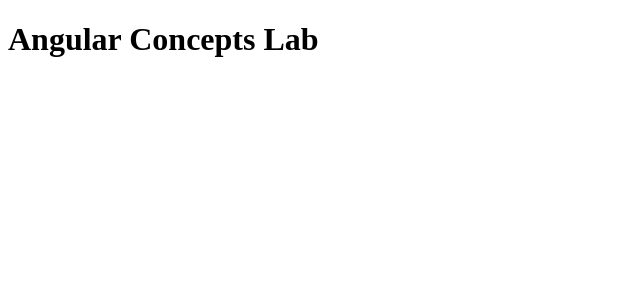
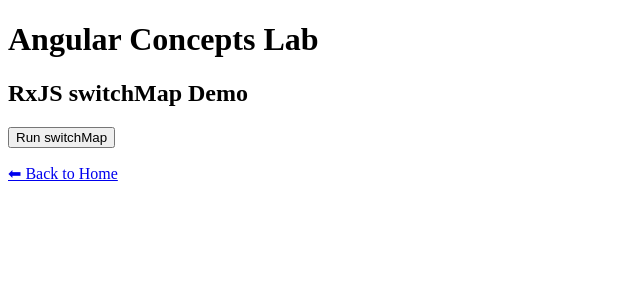
Before and after one commit to maneeshk-png/Agnular-Learning, an Angular app: page /rxjs in a window 1280 px wide. Before the commit this address led to /. Shown: the top 300 px of the page, without its empty margins (0-640 px from the left). Built offline with nearby package versions, Linux system fonts and the light colour scheme.

Commit message:
feat:Added Rxjs concepts

```diff
--- a/src/app/app.routes.ts
+++ b/src/app/app.routes.ts
@@ -4,6 +4,7 @@ import { DataBidingConcept } from './concepts/data-biding-concept/data-biding-co
 import { DirectivesComponent } from './concepts/directive-concept/directive.component';
 import { ParentComponent } from './concepts/component-communication-concept/parent/parent.component';
 import { ObservableComponent } from './concepts/observable-concept/observable.component';
+import { RxjsComponent } from './concepts/rxjs-concept/rxjs.component';
 
 
 export const routes: Routes = [
@@ -12,4 +13,5 @@ export const routes: Routes = [
     {path:'directives', component:DirectivesComponent},
     {path:'component-communication',component:ParentComponent},
     {path:'observable',component:ObservableComponent},
+    {path:'rxjs' ,component:RxjsComponent}
 ];
--- a/src/app/concepts/observable-concept/observable.component.html
+++ b/src/app/concepts/observable-concept/observable.component.html
@@ -5,7 +5,7 @@
 <ul>
   <li *ngFor="let num of numbers">{{ num }}</li>
 </ul>
-
+<a routerLink="/">⬅ Back to Home</a>
 
 <!-- What happens step-by-step (CRUCIAL)
 
--- /dev/null
+++ b/src/app/concepts/rxjs-concept/rxjs.component.html
@@ -0,0 +1,8 @@
+<h2>RxJS switchMap Demo</h2>
+
+<button (click)="runSwitchMapDemo()">Run switchMap</button>
+
+<ul>
+  <li *ngFor="let item of results">{{ item }}</li>
+</ul>
+<a routerLink="/">⬅ Back to Home</a>
--- /dev/null
+++ b/src/app/concepts/rxjs-concept/rxjs.component.ts
@@ -0,0 +1,43 @@
+import { Component } from '@angular/core';
+import { CommonModule } from '@angular/common';
+import { of, from } from 'rxjs';
+import { map, filter, tap, switchMap, delay } from 'rxjs/operators';
+import { RouterLink } from '@angular/router';
+
+@Component({
+  selector: 'app-rxjs',
+  standalone: true,
+  imports: [CommonModule, RouterLink],
+  templateUrl: './rxjs.component.html'
+})
+export class RxjsComponent {
+
+  results: string[] = [];
+
+  runSwitchMapDemo() {
+    this.results = [];
+
+    from([1, 2, 3, 4])
+      .pipe(
+        tap(val => this.results.push(`Original: ${val}`)),
+
+        // 1️⃣ filter
+        filter(val => val % 2 === 0),
+
+        tap(val => this.results.push(`After filter: ${val}`)),
+
+        // 2️⃣ map
+        map(val => val * 10),
+
+        tap(val => this.results.push(`After map: ${val}`)),
+
+        // 3️⃣ switchMap
+        switchMap(val =>
+          of(`Response for ${val}`).pipe(delay(1000))
+        )
+      )
+      .subscribe(response => {
+        this.results.push(response);
+      });
+  }
+}
```
Also changed, not shown: src/app/concepts/rxjs-concept/rxjs.component.css (added).
